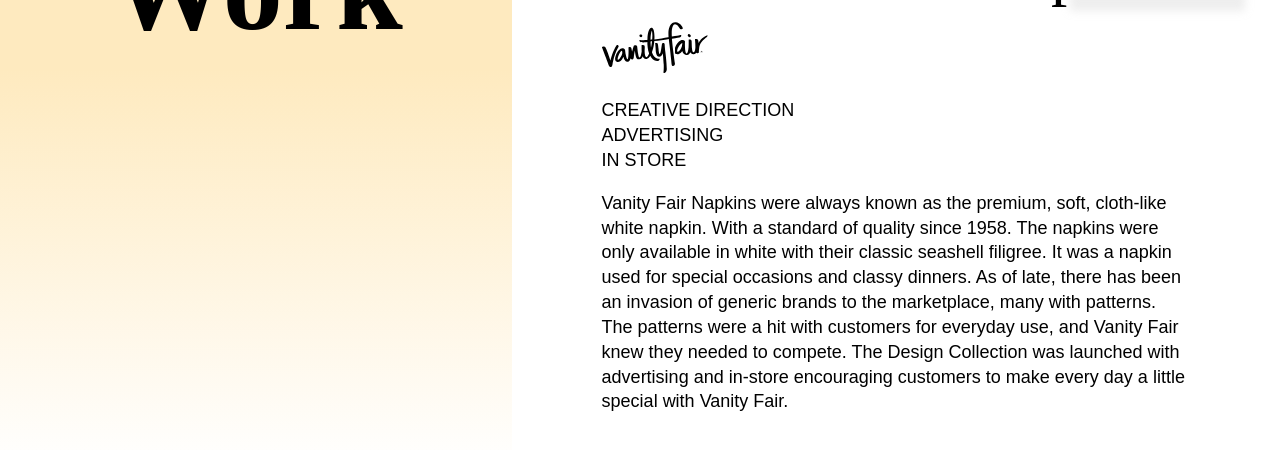
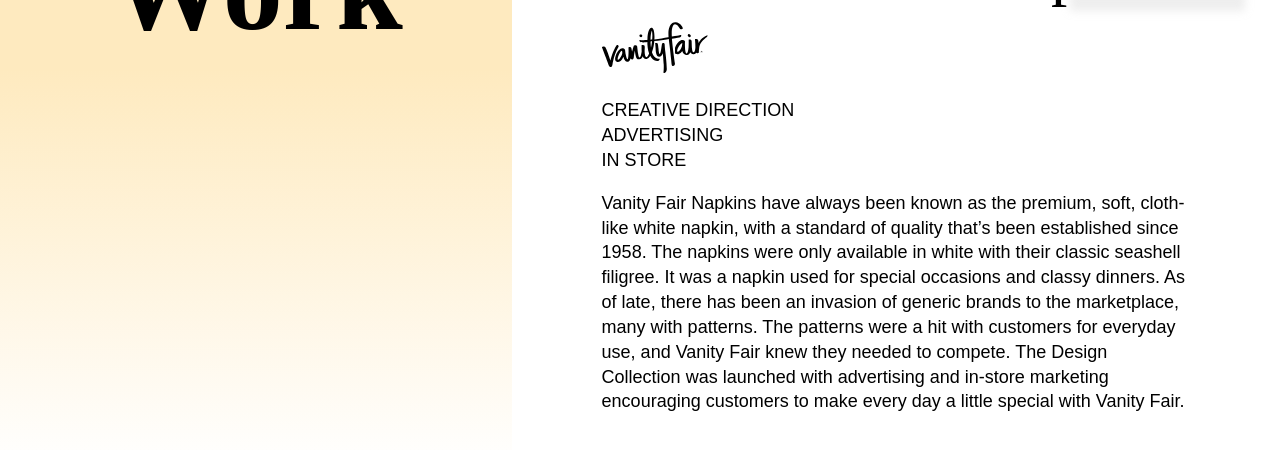
Before and after one commit to pfiller/design-pods, a Jekyll site: the page built from _posts/2021-02-27-vanity-fair-napkins.md, in a window 1280 px wide and 900 px high, cut to the strip 231-694 px from the top of the window. Shown: the top 450 px of the strip. Built offline with Jekyll 4.4.1, drawn with Linux system fonts in a browser that asks for light colours; some web fonts are replaced.

Commit message:
Content Update VF Body Copy

```diff
--- a/_posts/2021-02-27-vanity-fair-napkins.md
+++ b/_posts/2021-02-27-vanity-fair-napkins.md
@@ -11,7 +11,7 @@
   Advertising<br>
   In Store</p>
 
-  Vanity Fair Napkins were always known as the premium, soft, cloth-like white napkin. With a standard of quality since 1958. The napkins were only available in white with their classic seashell filigree. It was a napkin used for special occasions and classy dinners. As of late, there has been an invasion of generic brands to the marketplace, many with patterns. The patterns were a hit with customers for everyday use, and Vanity Fair knew they needed to compete. The Design Collection was launched with advertising and in-store encouraging customers to make every day a little special with Vanity Fair.
+  Vanity Fair Napkins have always been known as the premium, soft, cloth-like white napkin, with a standard of quality that’s been established since 1958. The napkins were only available in white with their classic seashell filigree. It was a napkin used for special occasions and classy dinners. As of late, there has been an invasion of generic brands to the marketplace, many with patterns. The patterns were a hit with customers for everyday use, and Vanity Fair knew they needed to compete. The Design Collection was launched with advertising and in-store marketing encouraging customers to make every day a little special with Vanity Fair.
 ---
 
 ![](../img/work/VF_Napkins_1.jpg)
```
